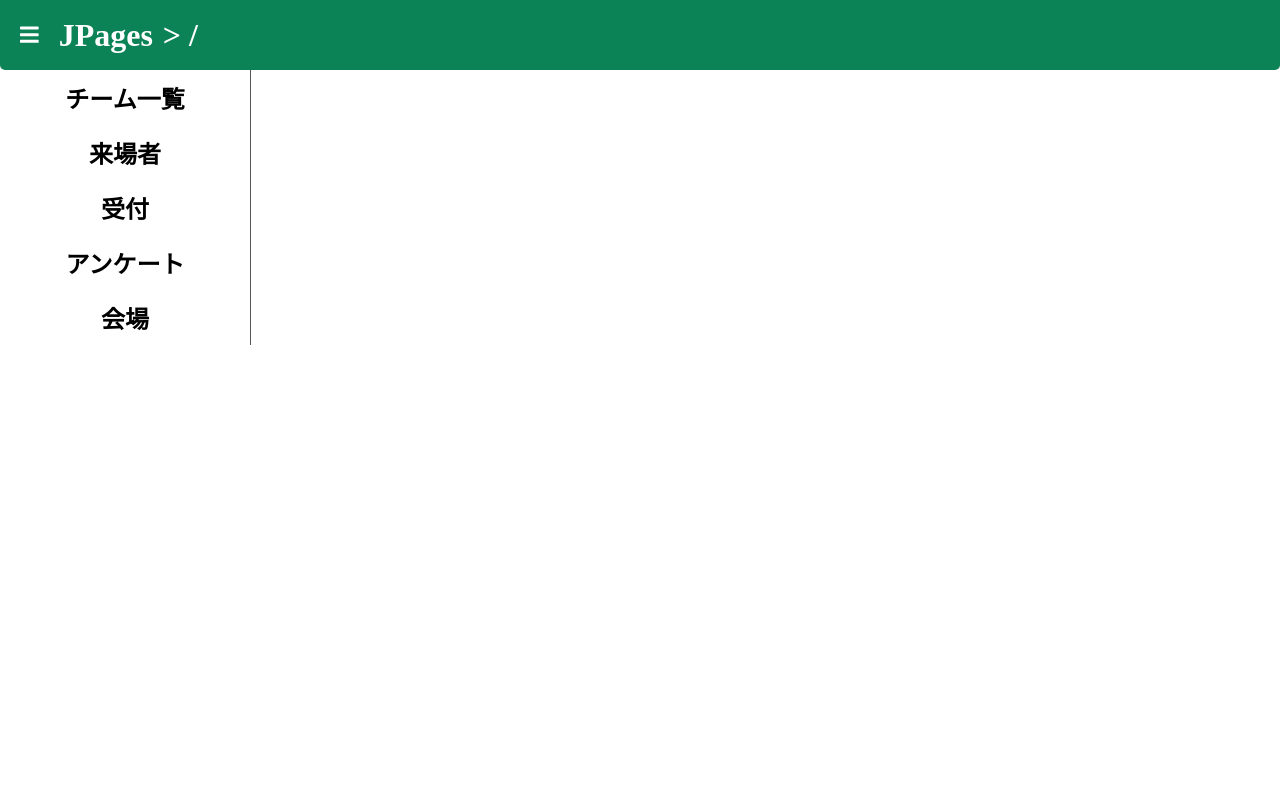
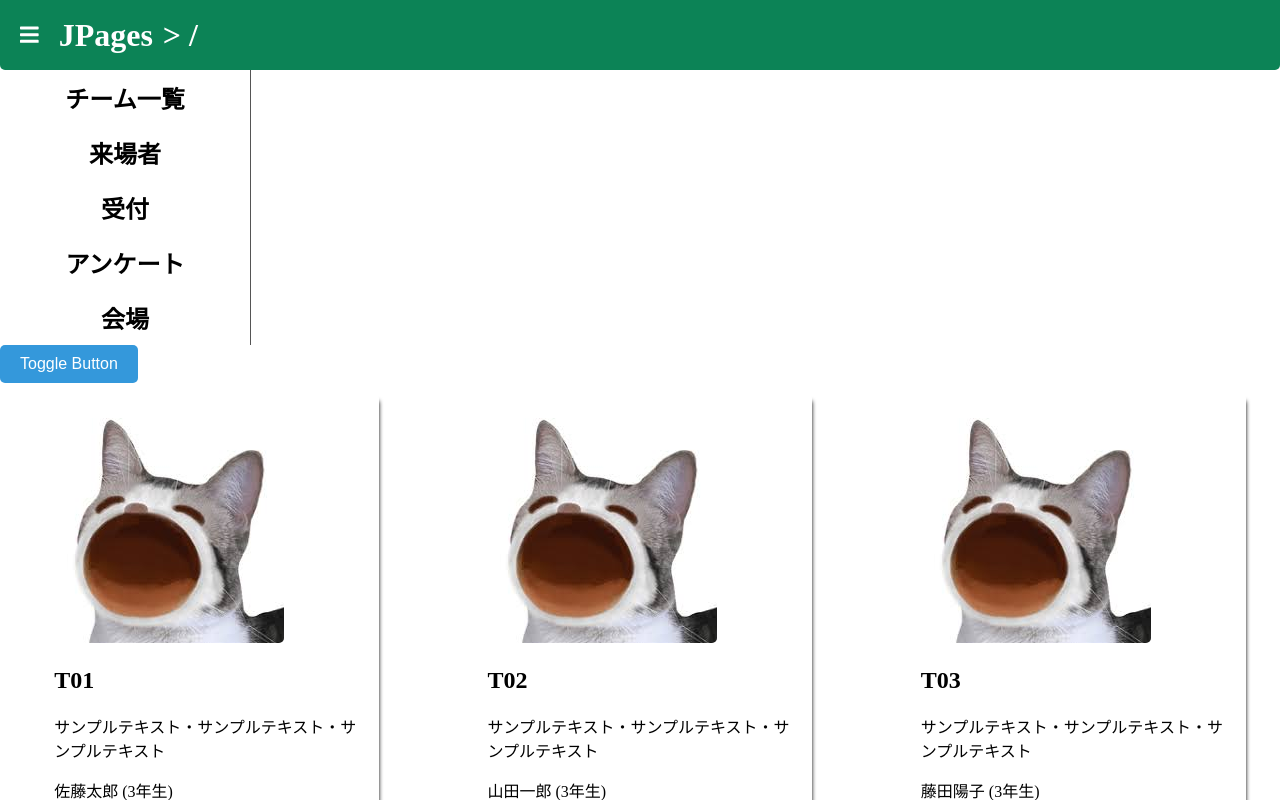
Before and after one commit to 22jz0138/testvite, a React (Vite) app: page / in a window 1280 px wide. Shown: the top 800 px of the page. Built offline with nearby package versions, Linux system fonts and the light colour scheme; a web font is replaced by a local one.

Commit message:
チーム一覧カード表示の作成

```diff
--- a/smpleteam.json
+++ b/smpleteam.json
@@ -1,4 +1,274 @@
 [
+    {
+      "id": 1,
+      "num": "T01",
+      "name": "T01",
+      "detail": "サンプルテキスト・サンプルテキスト・サンプルテキスト",
+      "isPresentation": 0,
+      "created_at": "2024-10-21 12:00:00",
+      "students": [
+        {
+          "id": 1,
+          "grade": 3,
+          "name": "佐藤太郎",
+          "token": null
+        },
+        {
+          "id": 2,
+          "grade": 3,
+          "name": "鈴木花子",
+          "token": null
+        },
+        {
+          "id": 3,
+          "grade": 3,
+          "name": "高橋健一",
+          "token": null
+        }
+      ],
+      "character": {
+        "id": 1,
+        "team_id": 1,
+        "level": 1,
+        "point": 10,
+        "img": "****",
+        "created_at": "2024-10-21 12:00:00"
+      },
+      "parameters": [
+        {
+          "id": 1,
+          "team_id": 1,
+          "name": "aaa",
+          "score": 73,
+          "created_at": "2024-10-21 12:00:00"
+        }
+      ]
+    },
+    {
+      "id": 2,
+      "num": "T02",
+      "name": "T02",
+      "detail": "サンプルテキスト・サンプルテキスト・サンプルテキスト",
+      "isPresentation": 0,
+      "created_at": "2024-10-21 12:00:00",
+      "students": [
+        {
+          "id": 4,
+          "grade": 3,
+          "name": "山田一郎",
+          "token": null
+        },
+        {
+          "id": 5,
+          "grade": 3,
+          "name": "伊藤美咲",
+          "token": null
+        },
+        {
+          "id": 6,
+          "grade": 3,
+          "name": "中村太一",
+          "token": null
+        }
+      ],
+      "character": {
+        "id": 2,
+        "team_id": 2,
+        "level": 1,
+        "point": 10,
+        "img": "****",
+        "created_at": "2024-10-21 12:00:00"
+      },
+      "parameters": [
+        {
+          "id": 2,
+          "team_id": 2,
+          "name": "aaa",
+          "score": 58,
+          "created_at": "2024-10-21 12:00:00"
+        }
+      ]
+    },
+    {
+      "id": 3,
+      "num": "T03",
+      "name": "T03",
+      "detail": "サンプルテキスト・サンプルテキスト・サンプルテキスト",
+      "isPresentation": 0,
+      "created_at": "2024-10-21 12:00:00",
+      "students": [
+        {
+          "id": 7,
+          "grade": 3,
+          "name": "藤田陽子",
+          "token": null
+        },
+        {
+          "id": 8,
+          "grade": 3,
+          "name": "松本翔太",
+          "token": null
+        },
+        {
+          "id": 9,
+          "grade": 3,
+          "name": "小林美穂",
+          "token": null
+        }
+      ],
+      "character": {
+        "id": 3,
+        "team_id": 3,
+        "level": 1,
+        "point": 10,
+        "img": "****",
+        "created_at": "2024-10-21 12:00:00"
+      },
+      "parameters": [
+        {
+          "id": 3,
+          "team_id": 3,
+          "name": "aaa",
+          "score": 89,
+          "created_at": "2024-10-21 12:00:00"
+        }
+      ]
+    },
+    {
+      "id": 4,
+      "num": "T04",
+      "name": "T04",
+      "detail": "サンプルテキスト・サンプルテキスト・サンプルテキスト",
+      "isPresentation": 0,
+      "created_at": "2024-10-21 12:00:00",
+      "students": [
+        {
+          "id": 10,
+          "grade": 3,
+          "name": "加藤誠",
+          "token": null
+        },
+        {
+          "id": 11,
+          "grade": 3,
+          "name": "大塚香織",
+          "token": null
+        },
+        {
+          "id": 12,
+          "grade": 3,
+          "name": "木村裕太",
+          "token": null
+        }
+      ],
+      "character": {
+        "id": 4,
+        "team_id": 4,
+        "level": 1,
+        "point": 10,
+        "img": "****",
+        "created_at": "2024-10-21 12:00:00"
+      },
+      "parameters": [
+        {
+          "id": 4,
+          "team_id": 4,
+          "name": "aaa",
+          "score": 24,
+          "created_at": "2024-10-21 12:00:00"
+        }
+      ]
+    },
+    {
+      "id": 5,
+      "num": "T05",
+      "name": "T05",
+      "detail": "サンプルテキスト・サンプルテキスト・サンプルテキスト",
+      "isPresentation": 0,
+      "created_at": "2024-10-21 12:00:00",
+      "students": [
+        {
+          "id": 13,
+          "grade": 3,
+          "name": "斉藤直人",
+          "token": null
+        },
+        {
+          "id": 14,
+          "grade": 3,
+          "name": "田中里奈",
+          "token": null
+        },
+        {
+          "id": 15,
+          "grade": 3,
+          "name": "福田春樹",
+          "token": null
+        }
+      ],
+      "character": {
+        "id": 5,
+        "team_id": 5,
+        "level": 1,
+        "point": 10,
+        "img": "****",
+        "created_at": "2024-10-21 12:00:00"
+      },
+      "parameters": [
+        {
+          "id": 5,
+          "team_id": 5,
+          "name": "aaa",
+          "score": 46,
+          "created_at": "2024-10-21 12:00:00"
+        }
+      ]
+    },
+    {
+      "id": 6,
+      "num": "T06",
+      "name": "T06",
+      "detail": "サンプルテキスト・サンプルテキスト・サンプルテキスト",
+      "isPresentation": 0,
+      "created_at": "2024-10-21 12:00:00",
+      "students": [
+        {
+          "id": 16,
+          "grade": 3,
+          "name": "渡辺雄大",
+          "token": null
+        },
+        {
+          "id": 17,
+          "grade": 3,
+          "name": "石川綾子",
+          "token": null
+        },
+        {
+          "id": 18,
+          "grade": 3,
+          "name": "村上翔平",
+          "token": null
+        }
+      ],
+      "character": {
+        "id": 6,
+        "team_id": 6,
+        "level": 1,
+        "point": 10,
+        "img": "****",
+        "created_at": "2024-10-21 12:00:00"
+      },
+      "parameters": [
+        {
+          "id": 6,
+          "team_id": 6,
+          "name": "aaa",
+          "score": 91,
+          "created_at": "2024-10-21 12:00:00"
+        }
+      ]
+    },
     {
       "id": 1,
       "num": "T01",
--- a/src/App.css
+++ b/src/App.css
@@ -11,3 +11,6 @@ a{
   text-decoration: none;
   color: #000;
 }
+li{
+  list-style: none;
+}
--- /dev/null
+++ b/src/components/base/teambutton/TeamButton.jsx
@@ -0,0 +1,24 @@
+import React, { useState } from 'react';
+import styles from './TeamButton.module.css'; // CSSモジュールをimport
+
+const TeamButton = ({ initialVisualType, label }) => {
+  // visualTypeの状態を管理
+  const [visualType, setVisualType] = useState(initialVisualType);
+
+  // クリック時にビジュアルを切り替える関数
+  const toggleVisualType = () => {
+    setVisualType((prevType) => (prevType === 'primary' ? 'secondary' : 'primary'));
+    console.log("クリックできた");
+  };
+
+  // ビジュアルの種類に応じたクラスを割り当てる
+  const className = visualType === 'primary' ? styles.teamButtonPrimary : styles.teamButtonSecondary;
+
+  return (
+    <button className={`${styles.teamButton} ${className}`} onClick={toggleVisualType}>
+      {label}
+    </button>
+  );
+};
+
+export default TeamButton;
--- /dev/null
+++ b/src/components/base/teambutton/TeamButton.module.css
@@ -0,0 +1,27 @@
+/* TeamButton.module.css */
+.teamButton {
+    padding: 10px 20px;
+    font-size: 16px;
+    border: none;
+    cursor: pointer;
+    border-radius: 5px;
+    transition: background-color 0.3s ease;
+  }
+
+  .teamButtonPrimary {
+    background-color: #3498db;
+    color: white;
+  }
+
+  .teamButtonPrimary:hover {
+    background-color: #2980b9;
+  }
+
+  .teamButtonSecondary {
+    background-color: #e74c3c;
+    color: white;
+  }
+
+  .teamButtonSecondary:hover {
+    background-color: #c0392b;
+  }
--- a/src/components/common/team/Team.jsx
+++ b/src/components/common/team/Team.jsx
@@ -1,9 +1,34 @@
 import React from 'react'
 import styles from './Team.module.css'
+import sampleteam from '../../../../smpleteam.json'
+import catjpg from '../../../assets/images.jpg'
+import TeamButton from '../../base/teambutton/TeamButton'
 
 export const Team = () => {
+  const data = sampleteam;
   return (
     <>
+      <div>
+        <TeamButton initialVisualType="primary" label="Toggle Button"/>
+      </div>
+        <div className={styles.teamArea}>
+          {data.map((team) => (
+              <div key={team.id} className={styles.cardItem}>
+                <div className={styles.teamimgArea}>
+                  <img src={catjpg} alt="口を開けた猫" />
+                </div>
+                <h2>{team.name}</h2>
+                <p>{team.detail}</p>
+                <ul>
+                  {team.students.map((student) => (
+                    <li key={student.id}>
+                      {student.name} ({student.grade}年生)
+                    </li>
+                  ))}
+                </ul>
+              </div>
+          ))}
+        </div>
     </>
   )
 }
--- a/src/components/common/team/Team.module.css
+++ b/src/components/common/team/Team.module.css
@@ -0,0 +1,22 @@
+.teamArea{
+    display: flex;
+    flex-wrap: wrap;
+    gap: 20px;
+    width: 100%;
+    max-height: 90vh;
+    justify-content: space-around;
+    overflow: scroll;
+}
+.cardItem{
+    margin: 10px;
+    padding: 20px;
+    width: calc((100% - 60px) / 4);
+    border-radius: 5px;
+    box-shadow: 4px 4px 4px -4px;
+}
+.teamimgArea{
+    margin: 5px;
+}
+.teamimgArea img{
+    border-radius: 5px;
+}
--- a/src/components/pages/mainteam/MainTeamPage.jsx
+++ b/src/components/pages/mainteam/MainTeamPage.jsx
@@ -2,6 +2,7 @@ import React from 'react';
 import Header from "../../common/header/Header";
 import RoutingSidebar from '../../common/sidebar/RoutingSidebar';
 import useSetSidebar from '../../../hooks/useSetSidebar';
+import { Team } from '../../common/team/Team';
 import styles from "./MainTeamPage.module.css";
 import useSetUrlPath from '../../../hooks/useSetUrlPath';
 
@@ -16,7 +17,9 @@ return (
 <Header toggleSidebar={toggleSidebar} path={mypath}/>
       <div className={styles.flex}>
         <RoutingSidebar checkbool={checkbool}/>
+        <Team/>
       </div>
-    </>
+
+</>
   )
 }
```
Also changed, not shown: src/assets/images.jpg (added), 1 other file (tests, documents, lock files or other folders).
